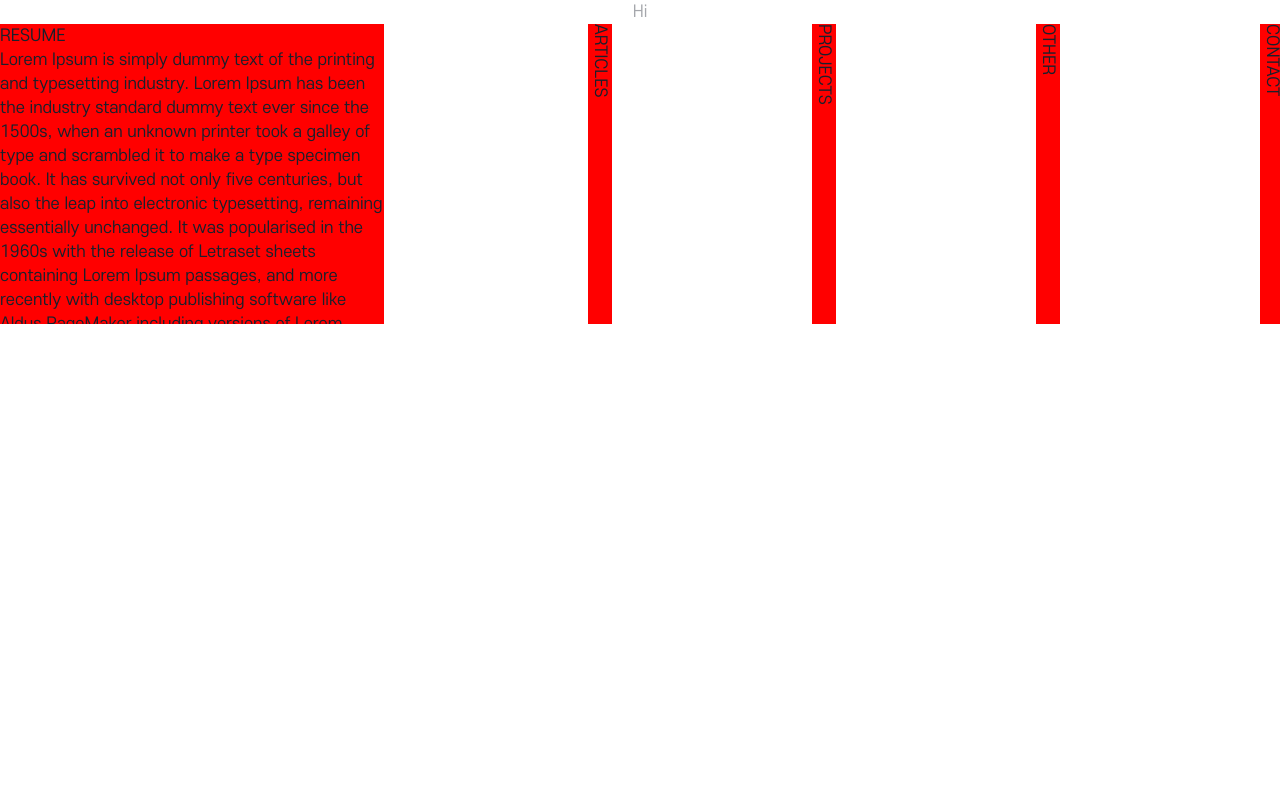
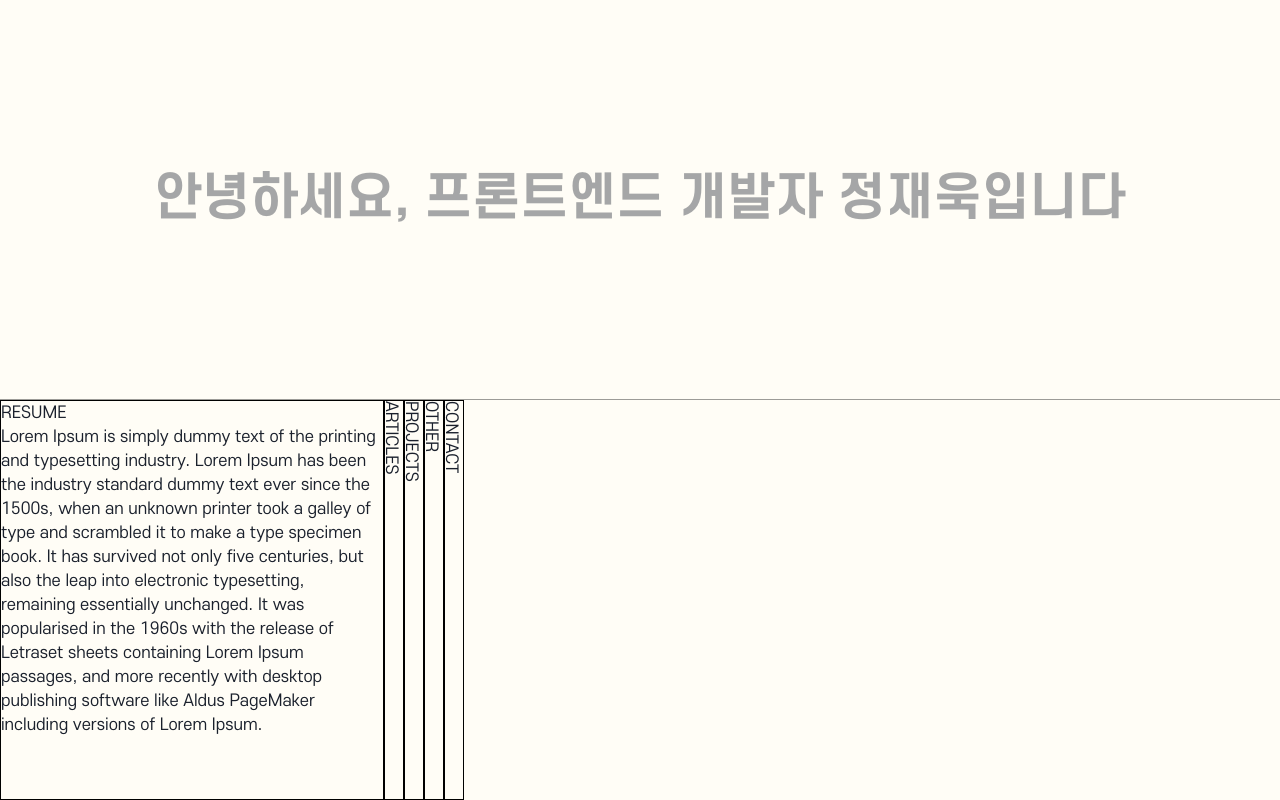
Before and after one commit to stich9208/nolog, a Next.js app: page / in a window 1280 px wide. Built offline with nearby package versions, Linux system fonts and the light colour scheme.

Commit message:
Fix: main 화면 ui 작업정
Signed-off-by: JaewookJung <stich9208@seerslab.com>

```diff
--- a/src/components/atom/NCode.tsx
+++ b/src/components/atom/NCode.tsx
@@ -2,6 +2,7 @@ import React from "react";
 import { CopyBlock, vs2015 } from "react-code-blocks";
 
 const NCode = ({ value, id }: any) => {
+  console.log(value);
   return (
     <pre>
       <CopyBlock
--- a/src/components/atom/NText.tsx
+++ b/src/components/atom/NText.tsx
@@ -10,7 +10,11 @@ const NText = ({ text }: any) => {
       annotations: { bold, color, italic, strikethrough, underline, code },
       text,
     } = value;
-    let style: any = { fontSize: "1rem", whiteSpace: "pre-wrap" };
+    let style: any = {
+      fontSize: "1rem",
+      whiteSpace: "pre-wrap",
+      wordBreak: "break-word",
+    };
     if (bold) style = { ...style, fontWeight: "600" };
     if (italic) style = { ...style, fontStyle: "italic" };
     if (strikethrough) {
--- a/src/components/common/Layout.tsx
+++ b/src/components/common/Layout.tsx
@@ -9,14 +9,7 @@ type LayoutPropsType = {
 
 const Layout = ({ children }: LayoutPropsType) => {
   return (
-    <Container
-      maxW="full"
-      minH="100vh"
-      h="full"
-      bg="#FFFDF6"
-      pb="20px"
-      px="none"
-    >
+    <Container maxW="full" minH="100vh" h="full" pb="20px" px="none">
       <Header />
       <Container border="1px" maxW="4xl" px="none">
         {children}
--- a/src/pages/_app.tsx
+++ b/src/pages/_app.tsx
@@ -13,7 +13,10 @@ const MyApp = ({ Component, pageProps, ...appProps }: AppProps) => {
     <Suspense fallback={<Loading />}>
       <RecoilRoot>
         <ChakraProvider theme={globalTheme}>
-          <main className={DEFAUT_FONT.className}>
+          <main
+            className={DEFAUT_FONT.className}
+            style={{ backgroundColor: "#FFFDF6" }}
+          >
             {appProps.router.pathname === "/" ? (
               <Component {...pageProps} />
             ) : (
--- a/src/pages/index.tsx
+++ b/src/pages/index.tsx
@@ -9,12 +9,8 @@ const Home: NextPage = () => {
   const router = useRouter();
   //constant state
   const WELCOME_TEXT_LIST = [
-    // "안녕하세요, 프론트엔드 개발자 정재욱입니다",
-    // "HELLO, I`M JAEWOOK JUNG, FRONTEND DEVELOPER",
-
-    "Hi",
-    "안녕하세요",
-    "Hola",
+    "안녕하세요, 프론트엔드 개발자 정재욱입니다",
+    "HELLO, I`M JAEWOOK JUNG, FRONTEND DEVELOPER",
   ];
   const callback = useRef(() => {});
 
@@ -57,17 +53,24 @@ const Home: NextPage = () => {
   return (
     <>
       <Head>
-        <title>Frontend Developer J2W</title>
+        <title>Frontend Developer Jaewook Jung</title>
         <meta name="description" content="Frontend Developer J2W`s Blog" />
         <link rel="icon" href="/favicon.ico" />
       </Head>
       <Flex direction="column">
-        <Center>
         <motion.div
+          style={{
+            display: "flex",
+            justifyContent: "center",
+            alignItems: "center",
+            width: "100vw",
+            height: "50vh",
+            fontSize: "min(4vw, 50px)",
+            fontWeight: "600",
+            borderBottom: "1px solid black",
+          }}
           animate={{
-              // visibility: ["hidden", "visible", "hidden"],
             opacity: [0, 1, 0],
-              // scale: [0, 1, 0],
           }}
           transition={{
             duration: 7,
@@ -78,61 +81,54 @@ const Home: NextPage = () => {
         >
           <span>{WELCOME_TEXT_LIST[textIndex]}</span>
         </motion.div>
-        </Center>
+
         <div
           style={{
             display: "flex",
-            justifyContent: "space-between",
+            // justifyContent: "space-between",
             width: "100vw",
+            height: "50vh",
           }}
         >
           {["RESUME", "ARTICLES", "PROJECTS", "OTHER", "CONTACT"].map(
-            (info, idx) => (
-              <>
+            (category, idx) => (
               <motion.div
+                key={idx}
                 id={String(idx)}
                 variants={variants}
                 animate={collapseIndex === idx ? "open" : "closed"}
-                  onClick={onClickCollapseMenu}
-                >
-                  <div
                 style={{
-                      backgroundColor: "red",
-                      height: "300px",
+                  height: "100%",
                   overflow: "hidden",
                   writingMode: `${
                     collapseIndex === idx ? "horizontal-tb" : "vertical-rl"
                   }`,
+                  border: "1px solid black",
+                  width: `${collapseIndex === idx ? "50vw" : "calc(50vw / 4)"}`,
                 }}
               >
-                    {info}
+                <div id={String(idx)} onClick={onClickCollapseMenu}>
+                  <div>
+                    {category}
                     <motion.div
                       variants={body_variants}
                       animate={collapseIndex === idx ? "open" : "closed"}
                     >
-                      <div
-                        style={{
-                          width: "100%",
-                          height: "300px",
-                          overflow: "hidden",
-                        }}
-                      >
                       Lorem Ipsum is simply dummy text of the printing and
                       typesetting industry. Lorem Ipsum has been the industry
-                        standard dummy text ever since the 1500s, when an
-                        unknown printer took a galley of type and scrambled it
-                        to make a type specimen book. It has survived not only
-                        five centuries, but also the leap into electronic
-                        typesetting, remaining essentially unchanged. It was
-                        popularised in the 1960s with the release of Letraset
-                        sheets containing Lorem Ipsum passages, and more
-                        recently with desktop publishing software like Aldus
-                        PageMaker including versions of Lorem Ipsum.
+                      standard dummy text ever since the 1500s, when an unknown
+                      printer took a galley of type and scrambled it to make a
+                      type specimen book. It has survived not only five
+                      centuries, but also the leap into electronic typesetting,
+                      remaining essentially unchanged. It was popularised in the
+                      1960s with the release of Letraset sheets containing Lorem
+                      Ipsum passages, and more recently with desktop publishing
+                      software like Aldus PageMaker including versions of Lorem
+                      Ipsum.
+                    </motion.div>
+                  </div>
                 </div>
               </motion.div>
-                  </div>
-                </motion.div>
-              </>
             )
           )}
         </div>
```
Also changed, not shown: src/components/atom/NTable.tsx (+18 -5 lines), 1 other file (tests, documents, lock files or other folders). Lines whose indentation alone changed are shown as unchanged.
